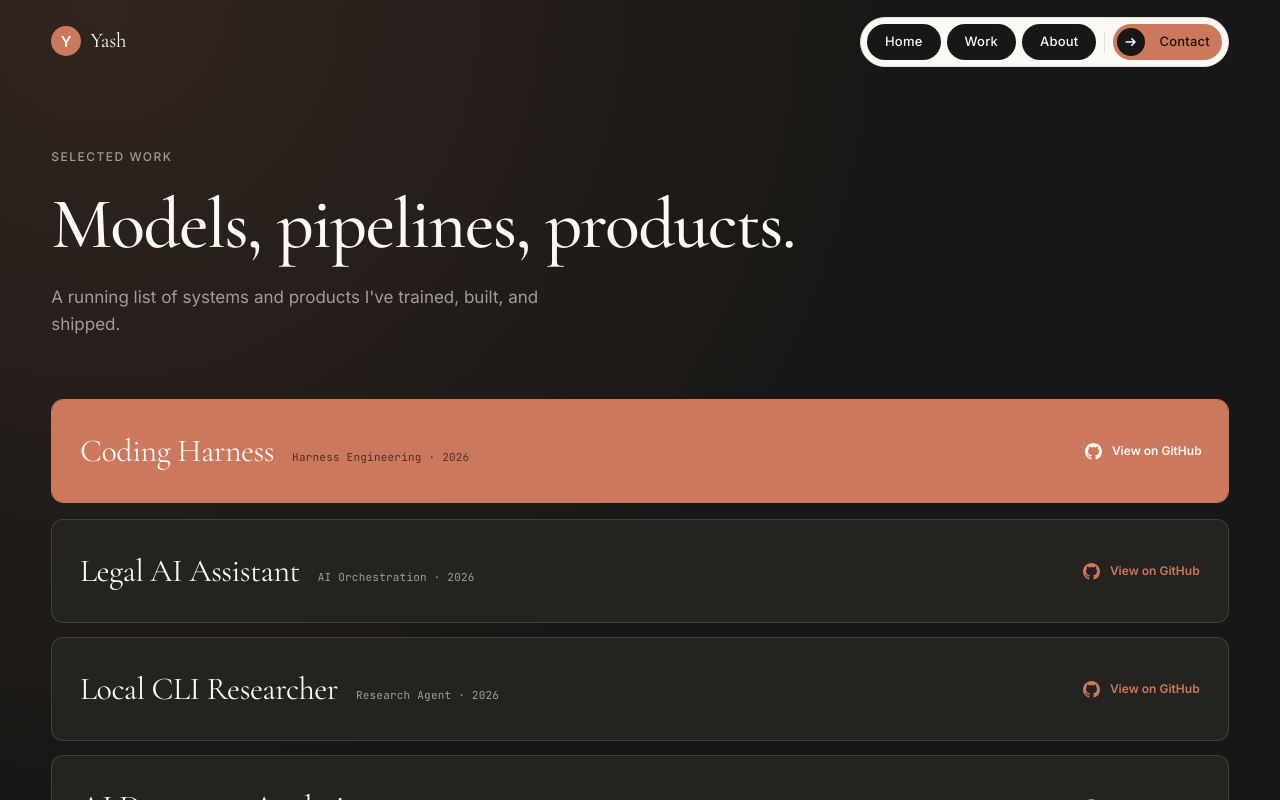
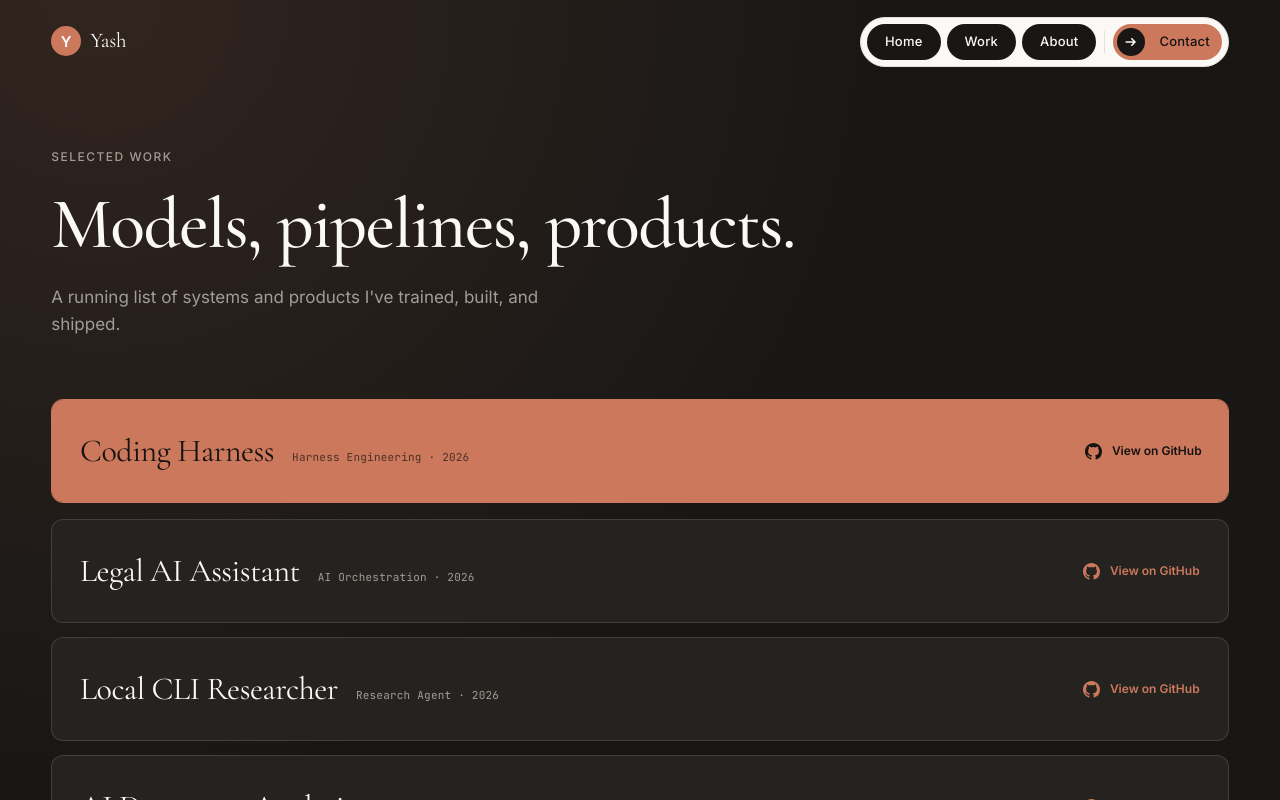
Before and after one commit to yash936936/Personal-Portfolio, a React (Vite) app in the folder portfolio/: page /work in a window 1280 px wide. In both pictures the pointer is over the element 1141 px from the left and 452 px from the top of the page. Shown: the top 800 px of the page. Built offline with nearby package versions, Linux system fonts and the light colour scheme.

Commit message:
Keep project row text contrast clear over the terracotta hover fill

```diff
--- a/portfolio/src/components/ProjectRow.css
+++ b/portfolio/src/components/ProjectRow.css
@@ -78,8 +78,13 @@
 
 .project-pill:hover .project-pill__cta,
 .project-pill:focus-visible .project-pill__cta {
-  color: var(--color-ink);
+  color: #14130f;
   transform: translateX(2px);
+}
+
+.project-pill:hover .project-pill__title,
+.project-pill:focus-visible .project-pill__title {
+  color: #14130f;
 }
 
 .project-pill:hover .project-pill__sub,
```
